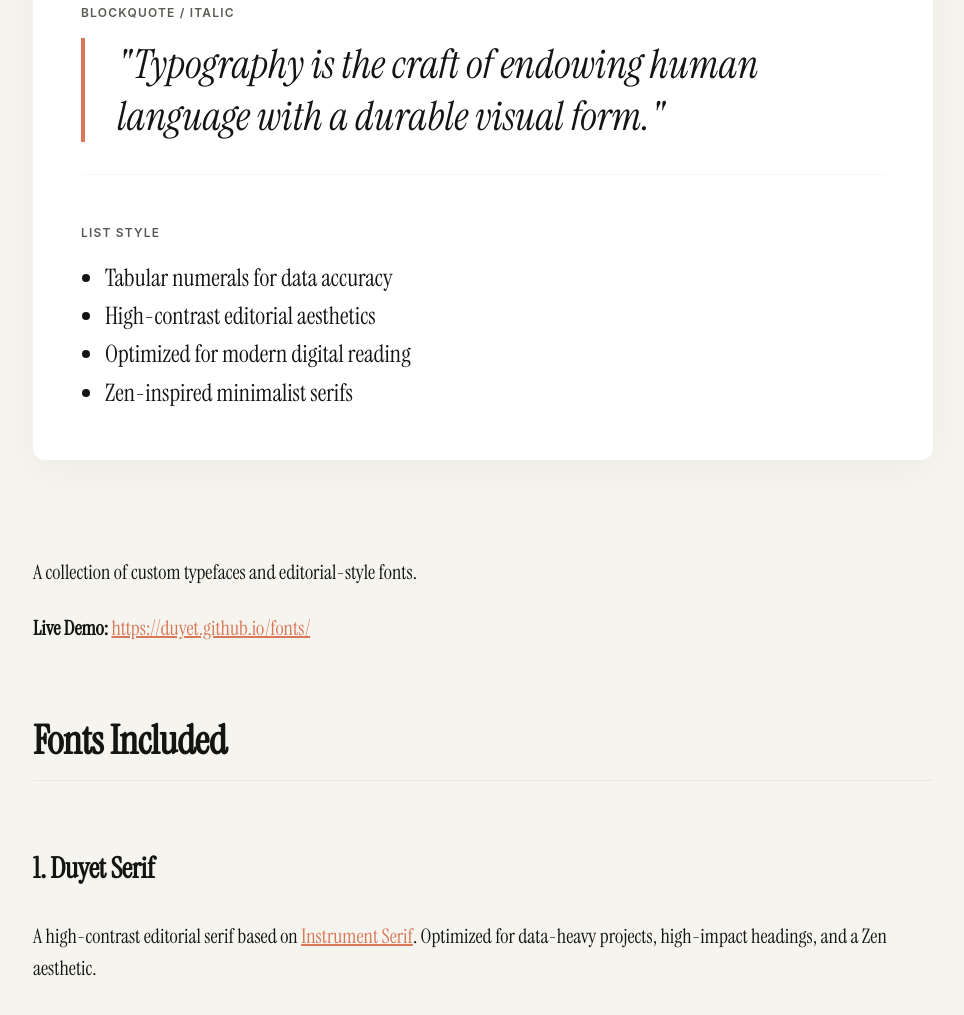
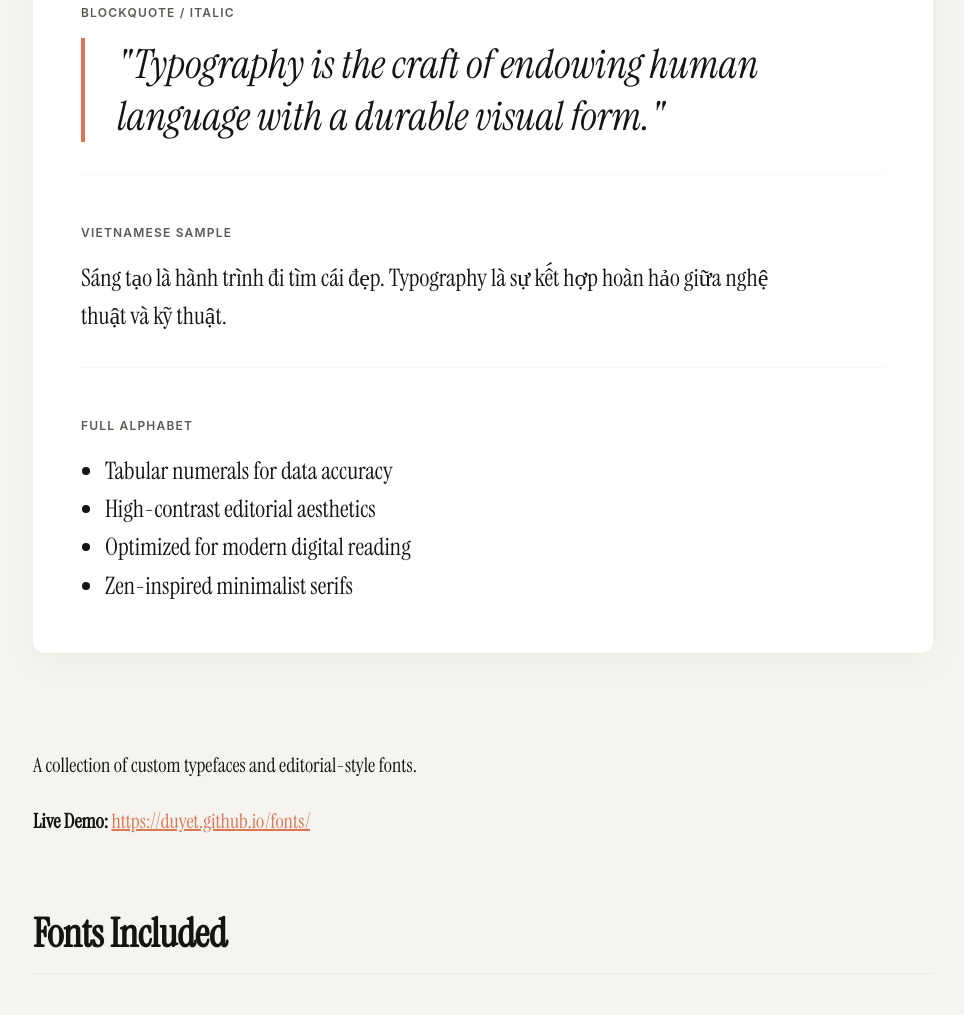
Before and after one commit to duyet/fonts, a website: page index.html in a window 1280 px wide. Shown: the part 1047-2062 px from the top of the page, without its empty margins (157-1121 px from the left). Drawn offline with nearby package versions, Linux system fonts and the light colour scheme.

Commit message:
docs: add vietnamese sample to interactive specimen

```diff
--- a/index.html
+++ b/index.html
@@ -270,7 +270,14 @@
                 </div>
 
                 <div class="editable-block">
-                    <div class="specimen-meta">List Style</div>
+                    <div class="specimen-meta">Vietnamese Sample</div>
+                    <p class="editable size-p" contenteditable="true">
+                        Sáng tạo là hành trình đi tìm cái đẹp. Typography là sự kết hợp hoàn hảo giữa nghệ thuật và kỹ thuật.
+                    </p>
+                </div>
+
+                <div class="editable-block">
+                    <div class="specimen-meta">Full Alphabet</div>
                     <ul class="editable size-list" contenteditable="true">
                         <li>Tabular numerals for data accuracy</li>
                         <li>High-contrast editorial aesthetics</li>
```
